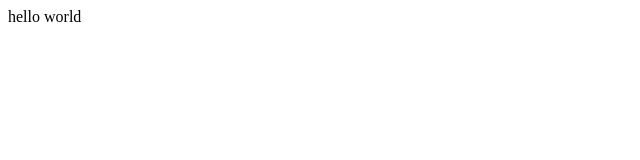
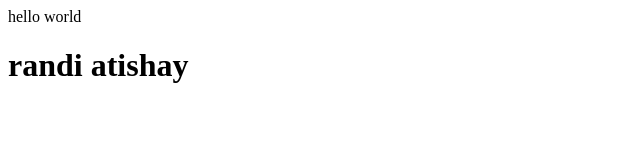
Before and after one commit to vanshjain1210/hack-demo, a plain HTML site: page index.html in a window 1280 px wide. Shown: the whole page, without its empty margins (0-640 px from the left). Drawn offline with Linux system fonts and the light colour scheme.

```diff
--- a/index.html
+++ b/index.html
@@ -1 +1,2 @@
 <p>hello world</p>
+<h1>randi atishay</h1>
```
